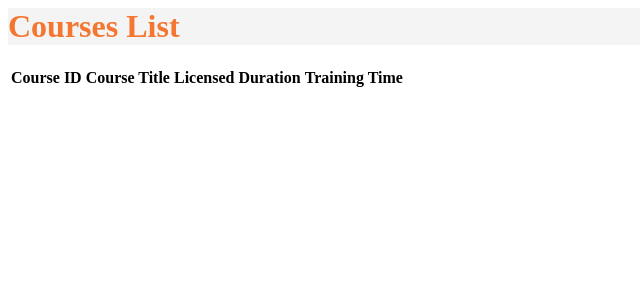
After one commit to dsoft02/zercomlms, a PHP site: page /incs/courseview.php in a window 1280 px wide. The commit adds this page. Shown: the top 300 px of the page, without its empty margins (0-640 px from the left). Run offline with PHP 8.4, Linux system fonts and the light colour scheme; lists and menus that the app fills with data are empty.

Commit message:
added the courseview page

```diff
--- a/incs/courselist.php
+++ b/incs/courselist.php
@@ -30,9 +30,9 @@
           $trainingtime =$course['HoursOfTraining'];
           ?>
           <tr>
-            <th scope="row"><?php echo $CourseID;?></th>
+            <th scope="row"><a href="courseview.php?courseid=?php echo $CourseID;?>"><?php echo $CourseID;?></a></th>
             <td><?php echo $CourseTitle;?></td>
-            <td><?php echo $LicentDuration;?></td>
+            <td><?php echo (empty($LicentDuration))?'1 Year':$LicentDuration;?></td>
             <td><?php echo $trainingtime;?></td>
           </tr>
           <?php
--- /dev/null
+++ b/incs/courseview.php
@@ -0,0 +1,52 @@
+<div class="container-fluid">
+    <div class="container-fluid mt-5 mb-1" style="color:#F37631; background-color: #F4F4F4;">
+        <div class="row">
+            <h1 class="text-center" >Courses List</h1>
+        </div>
+    </div>
+    <div class="container mt-2">
+        <div class="row p-3">
+
+            <div class="col-md-12">
+                <table class="table">
+                    <thead>
+                    <tr>
+                        <th scope="col">Course ID</th>
+                        <th scope="col">Course Title</th>
+                        <th scope="col">Licensed Duration</th>
+                        <th scope="col">Training Time</th>
+                    </tr>
+                    </thead>
+                    <tbody>
+
+                    <?php
+                    //echo "<pre>";print_r($subcategorylist);echo "</pre><br/>";
+                    //echo $resp['status'];
+                    if(!empty($courselist )){
+                        foreach($courselist as $ind => $course){
+                            $CourseID = $course['CourseID'];
+                            $CourseTitle = $course['CourseTitle'];
+                            $LicentDuration =$course['AvailablePurchaseOptions'][0]['Description'];
+                            $trainingtime =$course['HoursOfTraining'];
+                            ?>
+                            <tr>
+                                <th scope="row"><?php echo $CourseID;?></th>
+                                <td><?php echo $CourseTitle;?></td>
+                                <td><?php echo $LicentDuration;?></td>
+                                <td><?php echo $trainingtime;?></td>
+                            </tr>
+                            <?php
+
+                        }
+                    }
+                    ?>
+
+                    </tbody>
+                </table>
+            </div>
+
+
+
+        </div>
+    </div>
+</div>
```
